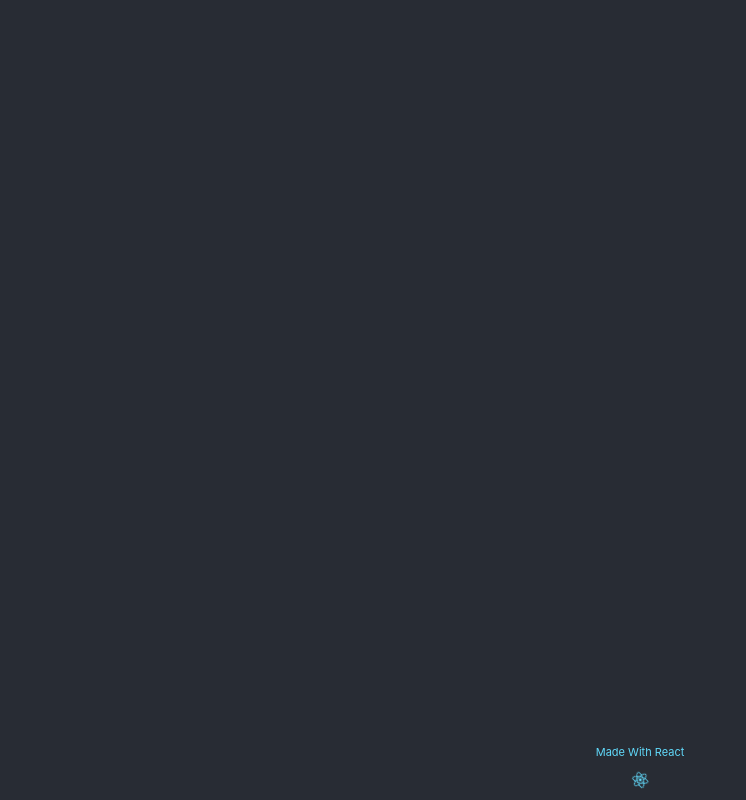
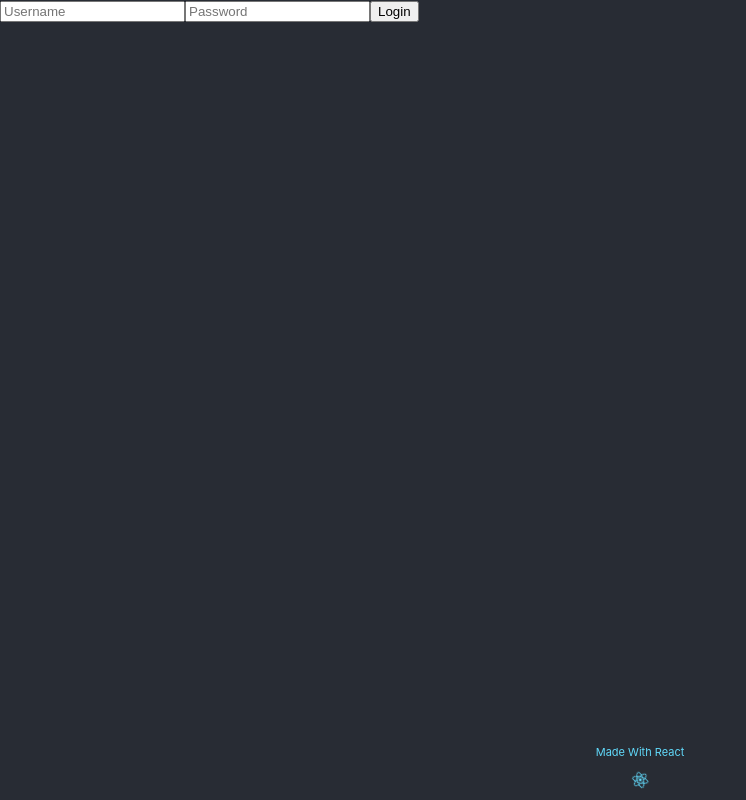
Before and after one commit to Lukas-Roberts/blather, a React (Create React App) app in the folder frontend/: page / in a window 1280 px wide. Shown: the whole page, without its empty margins (0-746 px from the left). Built offline with nearby package versions, Linux system fonts and the light colour scheme.

Commit message:
created login route and corrected post request

```diff
--- a/frontend/src/App.js
+++ b/frontend/src/App.js
@@ -2,11 +2,12 @@ import React from 'react';
 import logo from './logo.svg';
 import './App.css';
 import SignupForm from '../src/components/Signup/SignupForm'
-
+import LoginForm from '../src/components/Login/LoginForm'
 function App() {
   return (
     <div className="App">
       {/*code here*/}
+      <LoginForm />
       <footer className="App-footer">
         <p className="footer-p">
           Made With React
--- a/frontend/src/components/Login/LoginForm.js
+++ b/frontend/src/components/Login/LoginForm.js
@@ -1,4 +1,4 @@
-import React, { Component } from 'react
+import React, { Component } from 'react'
 
 export default class LoginForm extends Component {
 
@@ -11,10 +11,11 @@ export default class LoginForm extends Component {
         this.setState({
             [event.target.name]: event.target.value
         })
+    }
 
-        handleSubmit = event {
+    handleSubmit = event => {
         event.preventDefault()
-            fetch('http://localhost:3001/sessions', {
+        fetch('http://localhost:3001/login', {
             method: 'POST',
             headers: {
                 'Accept': 'application/json',
@@ -25,7 +26,6 @@ export default class LoginForm extends Component {
             .then(resp => resp.json())
             .then(json => console.log(json))
             .catch(error => console.log(error))
-        }
     }
 
     render() {
```
Also changed, not shown: 1 other file (tests, documents, lock files or other folders). Lines whose indentation alone changed are shown as unchanged.
